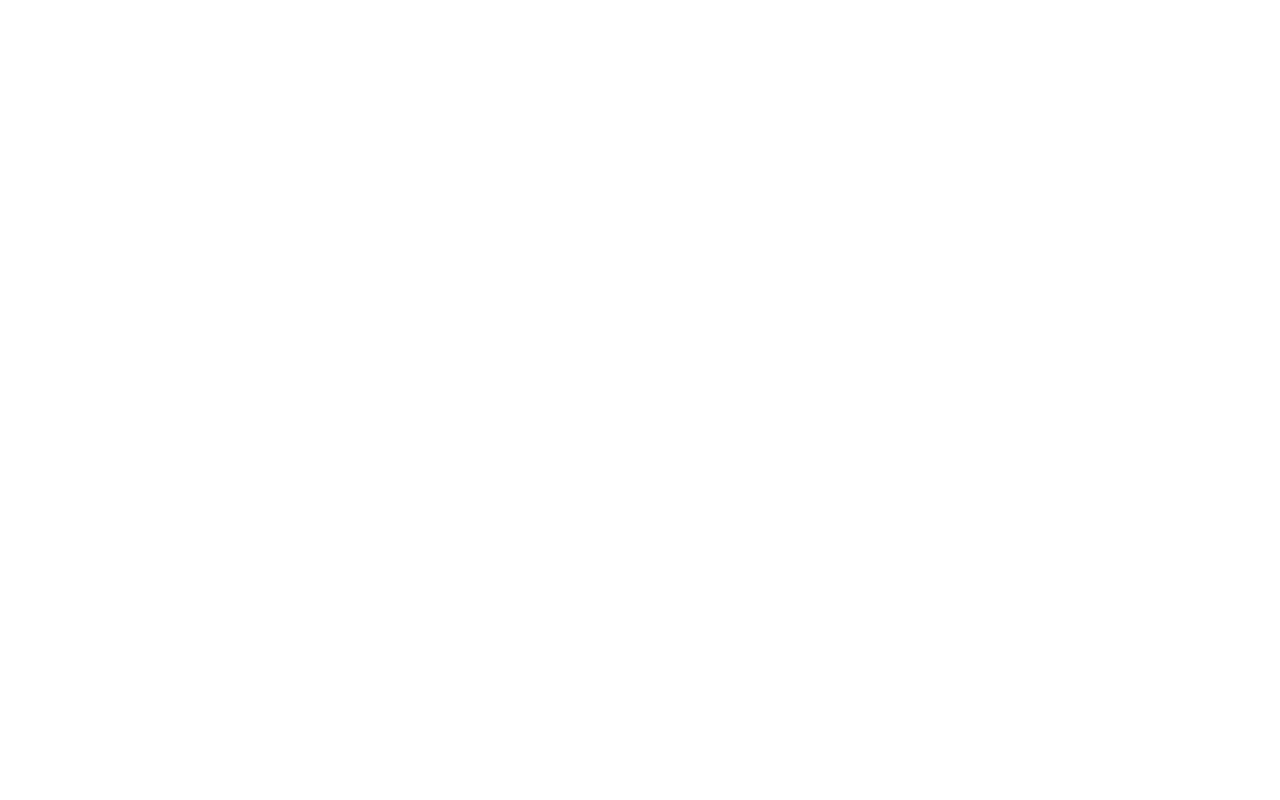
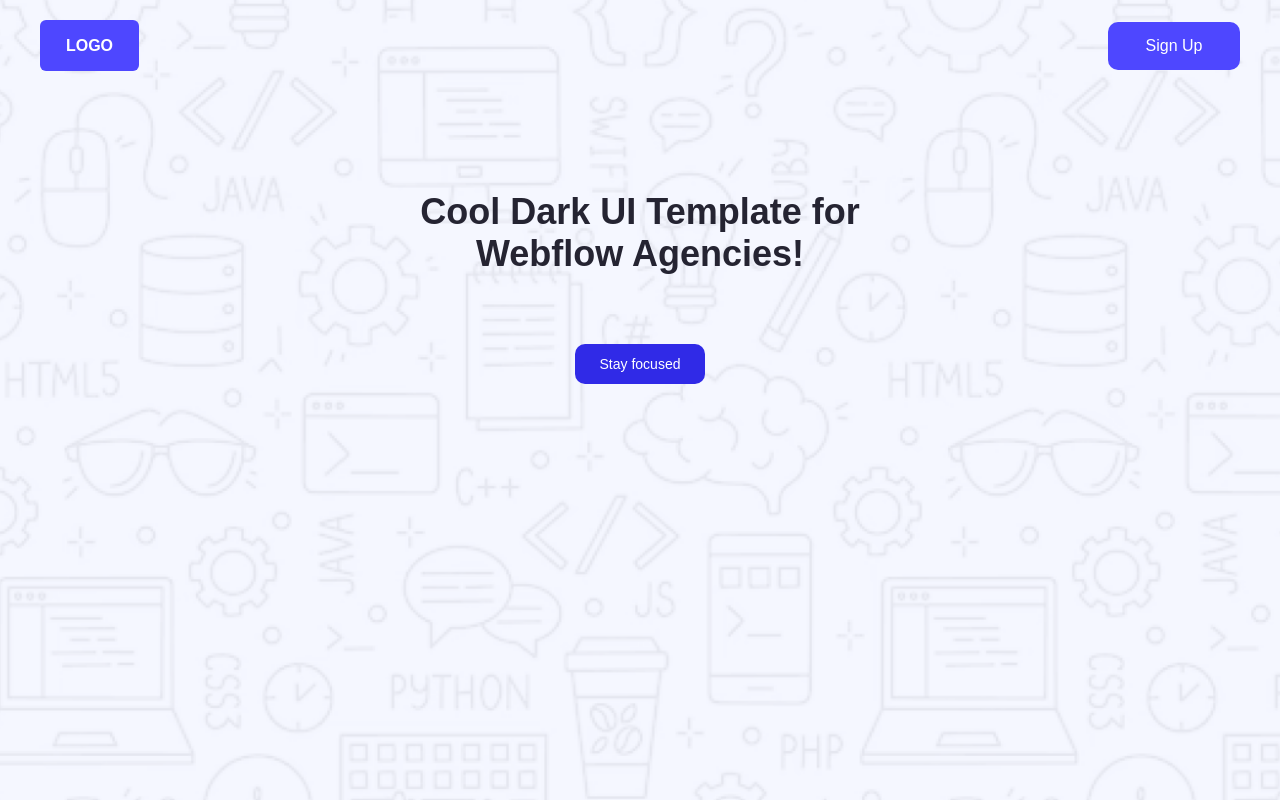
Before and after one commit to redoanhasan53/-assignment-1, a plain HTML site: page index.html in a window 1280 px wide. Drawn offline with Linux system fonts and the light colour scheme.

Commit message:
added navbar and banner section and its backgrund images

```diff
--- a/index.html
+++ b/index.html
@@ -1,25 +1,25 @@
 <!DOCTYPE html>
 <html lang="en">
 <head>
-    <meta charset="UTF-8">
-    <meta name="viewport" content="width=device-width, initial-scale=1.0">
-    <title>Assignment</title>
-
+  <meta charset="UTF-8">
+  <title>Navbar & Banner</title>
+  <link rel="stylesheet" href="styles/styles.css">
 </head>
 <body>
-    <header>
 
+  <div class="hero-section">
+    <!-- Navbar -->
+    <nav class="navbar">
+      <div class="logo">LOGO</div>
+      <button class="signup-btn">Sign Up</button>
+    </nav>
 
-    </header>
+    <!-- Banner -->
+    <div class="banner">
+      <h1 class="banner-heading">Cool Dark UI Template for <br> Webflow Agencies!</h1>
+      <button class="banner-btn"> Stay focused </button>
+    </div>
+  </div>
 
-    <main>
-
-
-    </main>
-
-    <footer>
-
-
-    </footer>
 </body>
 </html>
--- /dev/null
+++ b/styles/styles.css
@@ -0,0 +1,88 @@
+/* Reset default styles */
+* {
+  margin: 0;
+  padding: 0;
+  box-sizing: border-box;
+}
+
+body, html {
+  height: 100%;
+  font-family: Arial, sans-serif;
+}
+
+/* Background container with image */
+.hero-section {
+background-image: url(../images/Hero-bg.png);
+  background-size: cover;
+  background-position: center;
+  min-height: 100vh;
+  padding: 20px 40px;
+}
+
+/* Navbar styling */
+.navbar {
+  display: flex;
+  justify-content: space-between;
+  align-items: center;
+}
+
+/* Logo */
+.logo {
+  height: 51px;
+  width: 99px;
+  background-color: #4E47FF;
+  color: #fff;
+  display: flex;
+  justify-content: center;
+  align-items: center;
+  font-weight: bold;
+  border-radius: 6px; /* Optional */
+}
+
+/* Sign Up button */
+.signup-btn {
+  height: 48px;
+  width: 132px;
+  background-color: #4E47FF;
+  color: #FFFFFF;
+  border: none;
+  border-radius: 10px;
+  font-size: 16px;
+  cursor: pointer;
+  transition: 0.3s ease;
+}
+
+
+
+/* Banner section */
+.banner {
+  text-align: center;
+  margin-top: 120px;
+
+
+}
+
+.banner-heading {
+  width: 905px;
+  max-width: 100%;
+  height: 152px;
+  margin: 0 auto 1px;
+  font-size: 36px;
+  font-weight: bold;
+  color: #252432;
+}
+
+/* Banner button */
+.banner-btn {
+  height: 40px;
+  width: 130px;
+  background-color: #302ae7;
+  color: #FFFFFF;
+  border: none;
+  border-radius: 10px;
+  font-size: 14px;
+  cursor: pointer;
+  padding: 12px 20px;
+
+
+}
```
